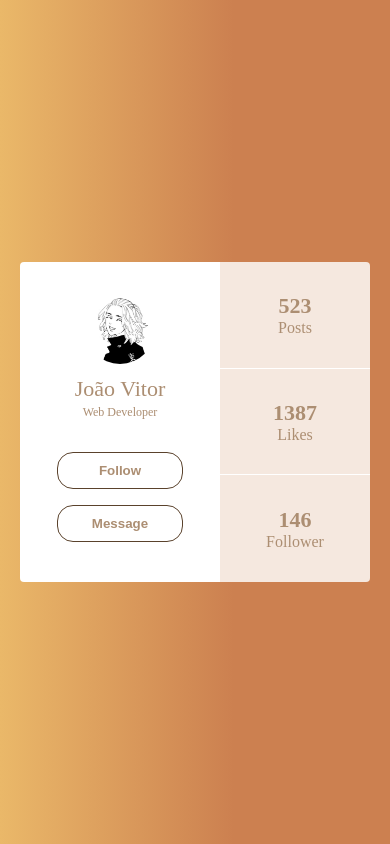
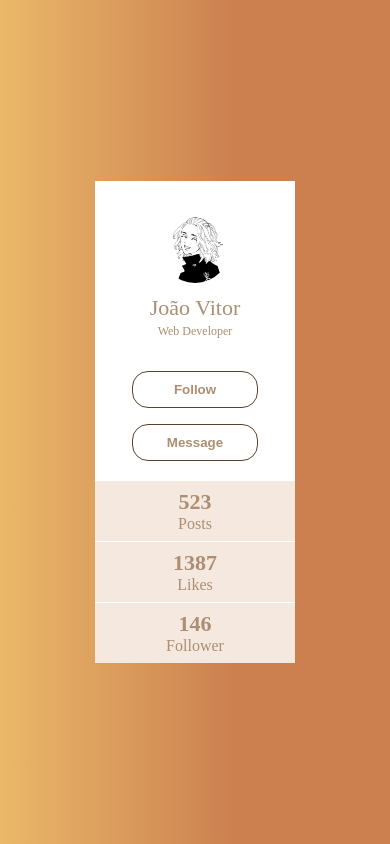
Before and after one commit to joaovxsantos/Profile, a plain HTML site: page index.html in a window 390 px wide. Drawn offline with Linux system fonts and the light colour scheme.

Commit message:
commit-final

```diff
--- a/style.css
+++ b/style.css
@@ -110,3 +110,29 @@ body {
 .card-likes:hover {
   background: #f5d4bd;
 }
+
+@media (max-width: 450px) {
+  .container {
+    display: flex;
+    flex-direction: column;
+  }
+
+  .card-info {
+    border-radius: 0 0 0 0;
+  }
+  .card-info {
+    height: 300px;
+  }
+
+  .card-stats {
+    background: #f5e8df;
+    width: 200px;
+    border-radius: 0 0 0 0;
+  }
+
+  .card-follow,
+  .card-posts,
+  .card-likes {
+    padding: 8px;
+  }
+}
```
